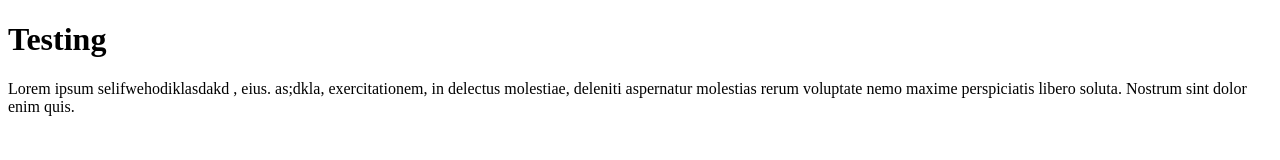
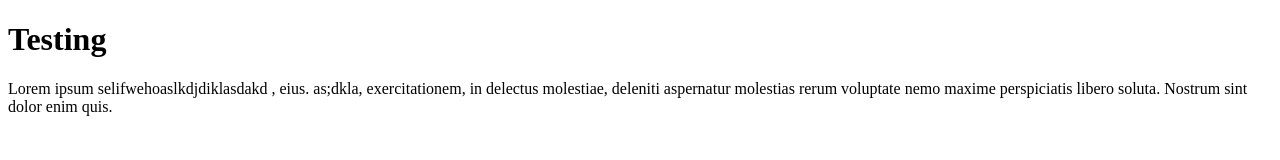
Before and after one commit to Noobi-Nobita/DemoRepo, a plain HTML site: page test.html in a window 1280 px wide. Drawn offline with Linux system fonts and the light colour scheme.

Commit message:
second branch comit

```diff
--- a/test.html
+++ b/test.html
@@ -7,6 +7,6 @@
 </head>
 <body>
     <h1>Testing</h1>
-    <p>Lorem ipsum selifwehodiklasdakd , eius. as;dkla, exercitationem, in delectus molestiae, deleniti aspernatur molestias rerum voluptate nemo maxime perspiciatis libero soluta. Nostrum sint dolor enim quis.</p>
+    <p>Lorem ipsum selifwehoaslkdjdiklasdakd , eius. as;dkla, exercitationem, in delectus molestiae, deleniti aspernatur molestias rerum voluptate nemo maxime perspiciatis libero soluta. Nostrum sint dolor enim quis.</p>
 </body>
 </html>
```
